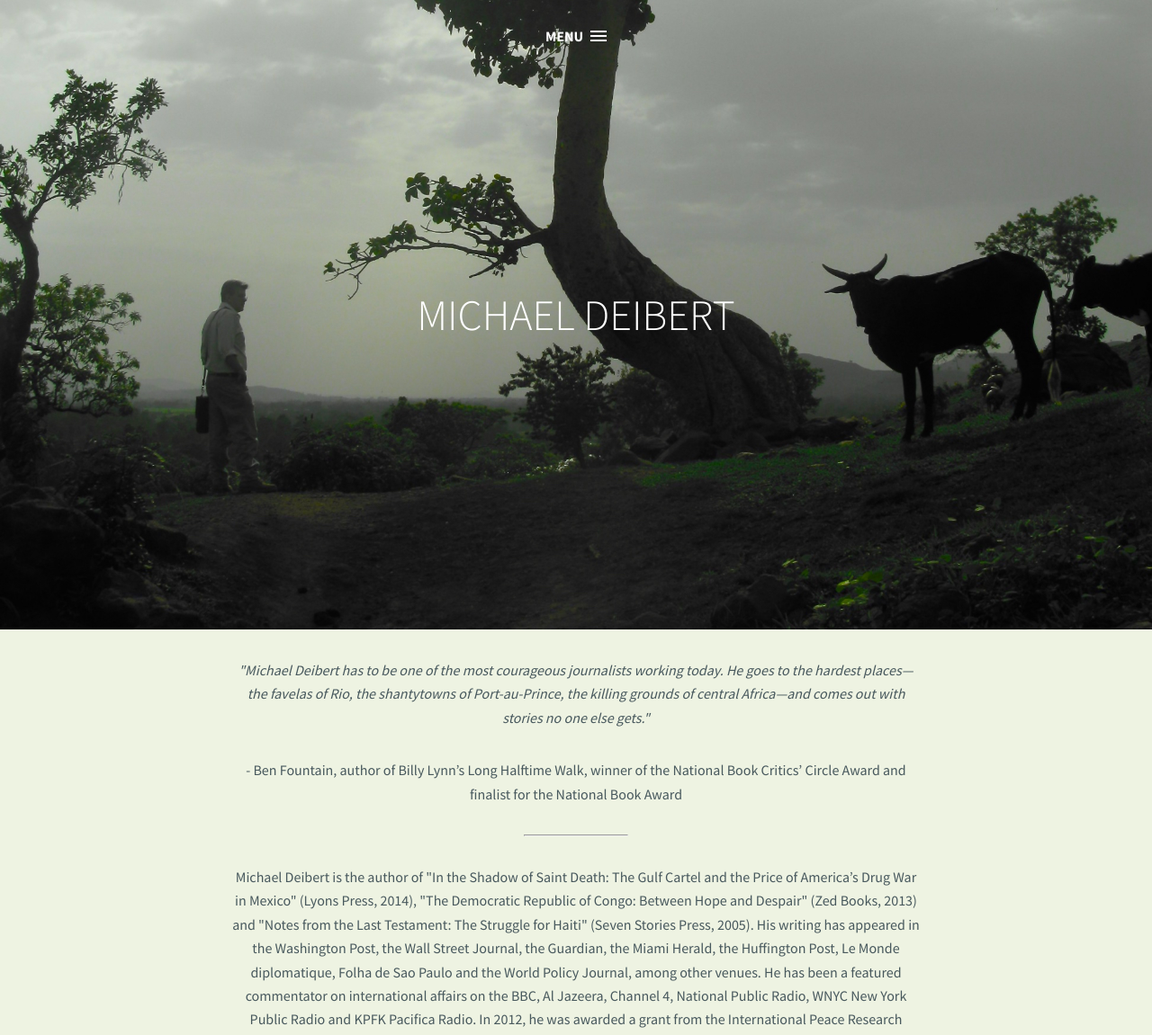
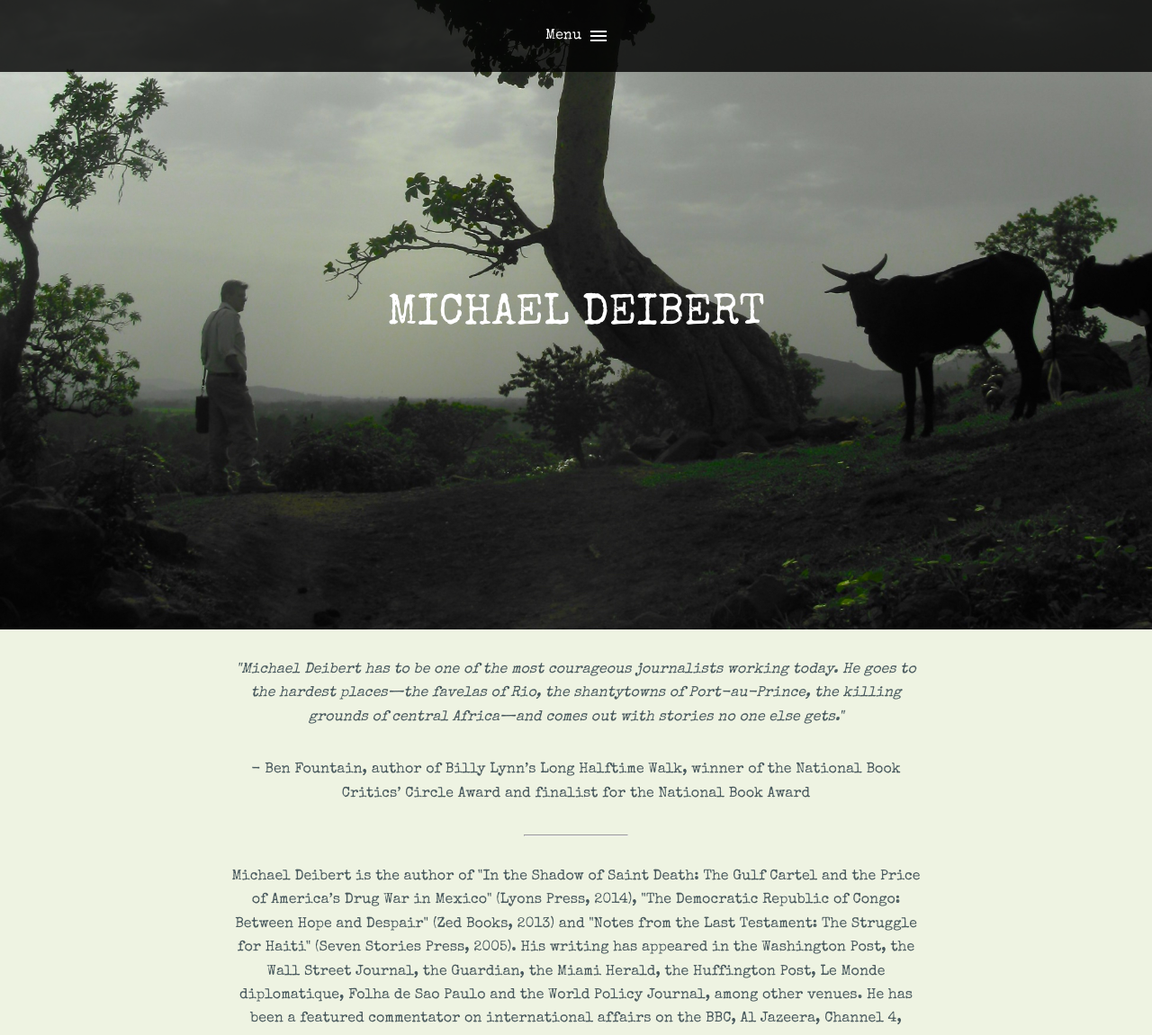
Before and after one commit to bikio/mdeib, a PHP site: page /home.html in a window 1280 px wide. Shown: the top 1151 px of the page at 90% size. Run offline with PHP 8.4, Linux system fonts and the light colour scheme.

Commit message:
nav bg at top for easier vis, typewriterish font win

```diff
--- a/congo.html
+++ b/congo.html
@@ -4,7 +4,8 @@
   <meta charset="UTF-8">
   <meta name="viewport" content="width=device-width, initial-scale=1">
 
-  <link href='http://fonts.googleapis.com/css?family=Source+Sans+Pro:300,400,700' rel='stylesheet' type='text/css'>
+  <link href='http://fonts.googleapis.com/css?family=Special+Elite' rel='stylesheet' type='text/css'>
+
 
   <link rel="stylesheet" href="css/reset.css"> <!-- CSS reset -->
   <link rel="stylesheet" href="css/style.css"> <!-- Resource style -->
--- a/css/style.css
+++ b/css/style.css
@@ -12,7 +12,7 @@ Primary style
 body {
   font-size: 100%;
   background-color: #EEF3E2;
-   font-family: "Source Sans Pro", sans-serif;
+  font-family: 'Special Elite', cursive;
   color: rgba(2, 23, 37, 0.7);
 /*  background-color: #FFF8DC;
 */}
@@ -83,7 +83,7 @@ html, body {
 @media only screen and (min-width: 768px) {
   .cd-header {
     height: 80px;
-    background: transparent;
+    background-color: rgba(0,0,0, .8);
     box-shadow: none;
   }
 }
@@ -195,8 +195,7 @@ a.cd-primary-nav-trigger {
 }
 .cd-primary-nav-trigger .cd-menu-text {
   color: white;
-  text-transform: uppercase;
-  font-weight: 700;
+  font-size: 1em;
   /* hide the text on small devices */
   display: none;
 }
--- a/home.html
+++ b/home.html
@@ -4,7 +4,7 @@
 	<meta charset="UTF-8">
 	<meta name="viewport" content="width=device-width, initial-scale=1">
 
-	<link href='http://fonts.googleapis.com/css?family=Source+Sans+Pro:300,400,700' rel='stylesheet' type='text/css'>
+	<link href='http://fonts.googleapis.com/css?family=Special+Elite' rel='stylesheet' type='text/css'>
 
 	<link rel="stylesheet" href="css/reset.css"> <!-- CSS reset -->
 	<link rel="stylesheet" href="css/style.css"> <!-- Resource style -->
--- a/notesfrom.html
+++ b/notesfrom.html
@@ -4,7 +4,8 @@
   <meta charset="UTF-8">
   <meta name="viewport" content="width=device-width, initial-scale=1">
 
-  <link href='http://fonts.googleapis.com/css?family=Source+Sans+Pro:300,400,700' rel='stylesheet' type='text/css'>
+    <link href='http://fonts.googleapis.com/css?family=Special+Elite' rel='stylesheet' type='text/css'>
+
 
 
   <link rel="stylesheet" href="css/reset.css"> <!-- CSS reset -->
--- a/shadow.html
+++ b/shadow.html
@@ -4,7 +4,8 @@
   <meta charset="UTF-8">
   <meta name="viewport" content="width=device-width, initial-scale=1">
 
-  <link href='http://fonts.googleapis.com/css?family=Source+Sans+Pro:300,400,700' rel='stylesheet' type='text/css'>
+    <link href='http://fonts.googleapis.com/css?family=Special+Elite' rel='stylesheet' type='text/css'>
+
 
 
   <link rel="stylesheet" href="css/reset.css"> <!-- CSS reset -->
```
